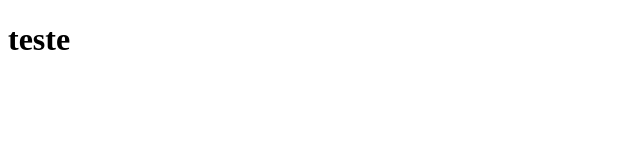
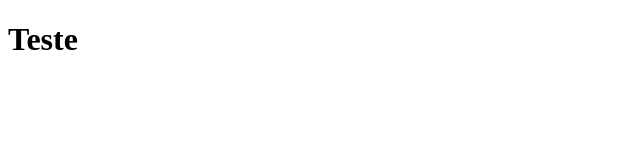
Before and after one commit to App-FoodRecipes/Front-end, a React (Create React App) app: page / in a window 1280 px wide. Shown: the top 160 px of the page, without its empty margins (0-640 px from the left). Built offline with nearby package versions, Linux system fonts and the light colour scheme.

Commit message:
Adicionando pagina de login

```diff
--- a/src/App.js
+++ b/src/App.js
@@ -1,8 +1,10 @@
 import React from 'react';
+
+import Logon from './pages/Logon/index'
 
 function App() {
   return (
-    <h1>teste</h1>
+    <Logon />
   );
 }
 
--- /dev/null
+++ b/src/pages/Logon/index.js
@@ -0,0 +1,7 @@
+import React from 'react';
+
+export default function Logon(){
+    return(
+        <h1> Teste </h1>
+    );
+}
```
Also changed, not shown: src/pages/login.js (deleted, +0 -19 lines), src/assets/ifome.jpg (added).
